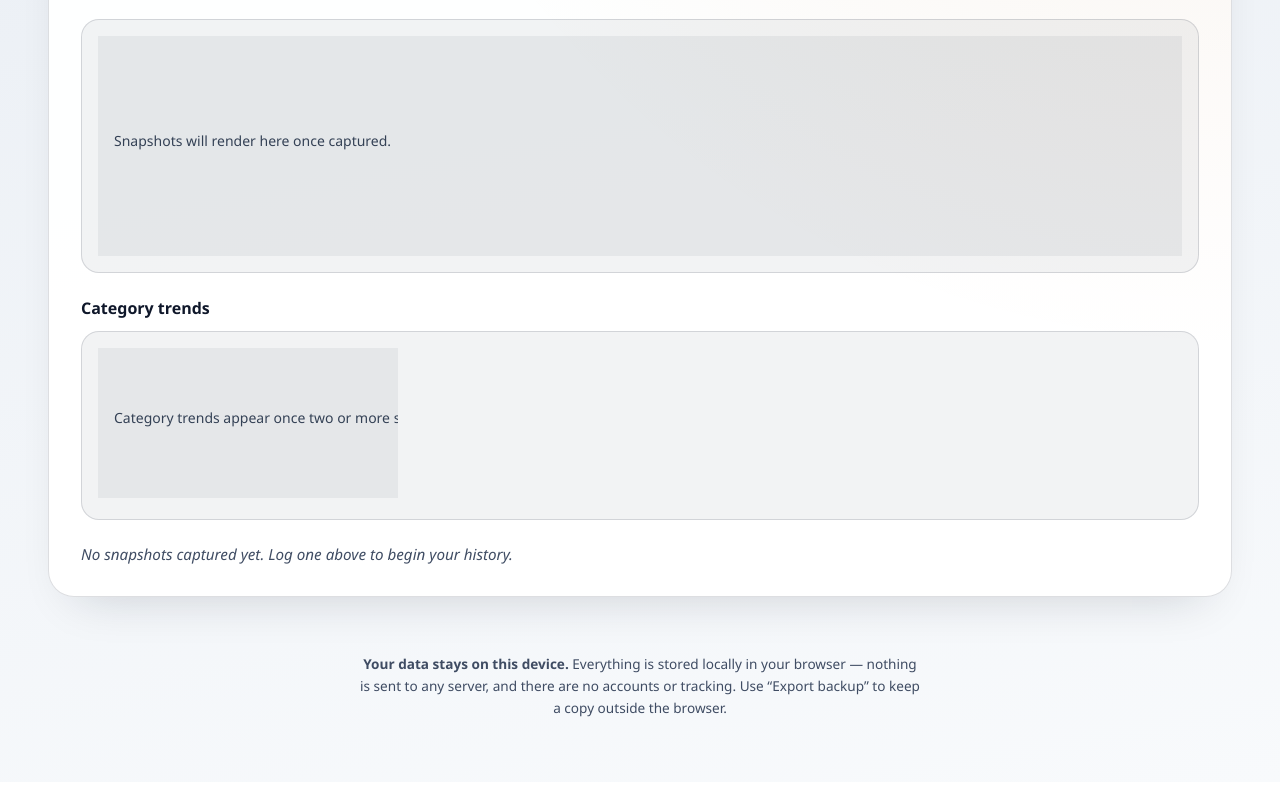
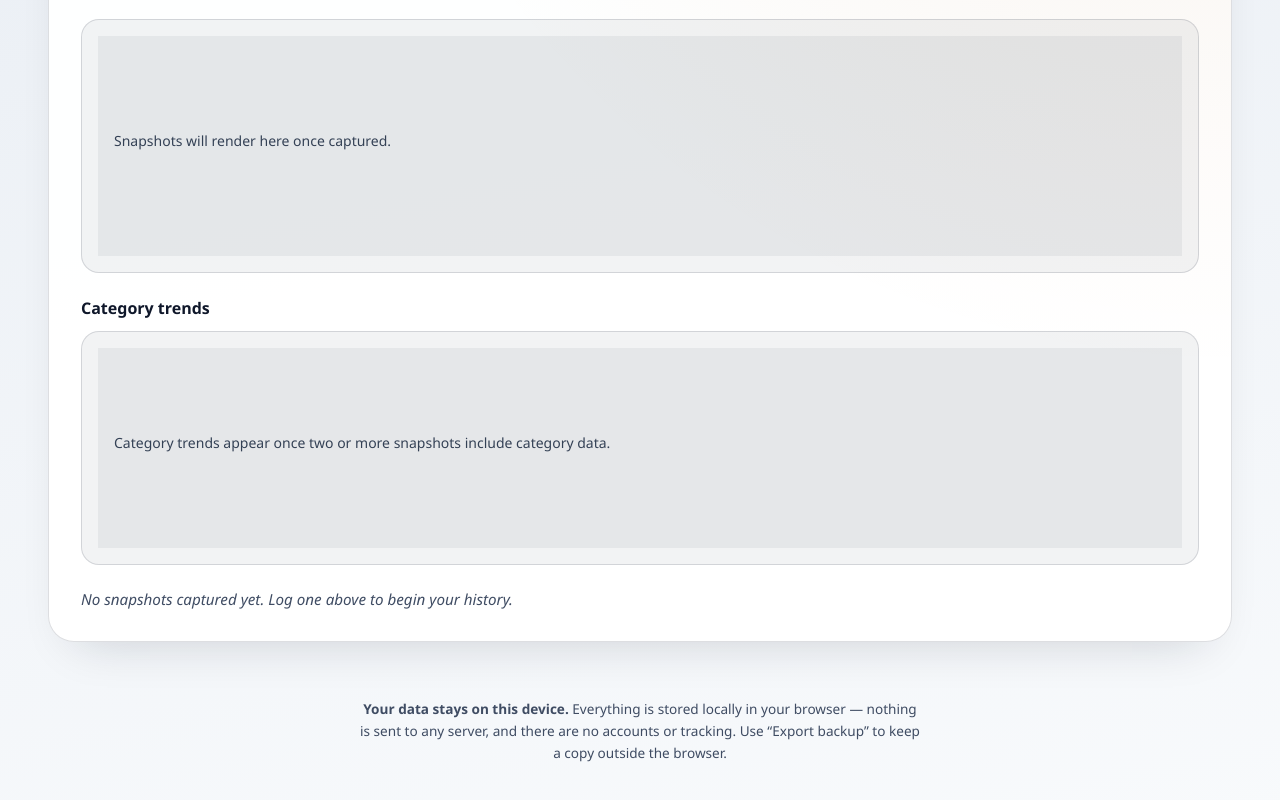
Before and after one commit to Measomorph/Income-Calculator-Prototype, a website built with Vite: page index.html in a window 1280 px wide. Shown: the part 3259-4059 px from the top of the page. Built offline with nearby package versions, Linux system fonts and the light colour scheme.

Commit message:
Fix clipped empty-state text in the category trends chart
The trends canvas had no CSS sizing, so it stayed at the 300px default
and clipped its message mid-word. Sized it like the main chart and
added word-wrapping for canvas empty-state messages (both charts), so
long messages break across lines instead of running off the edge.

```diff
--- a/src/snapshots.js
+++ b/src/snapshots.js
@@ -16,6 +16,28 @@ const SERIES = {
 function cssVar(name, fallback) {
   const value = getComputedStyle(document.documentElement).getPropertyValue(name).trim();
   return value || fallback;
+}
+
+/** Draws a message word-wrapped to the canvas width instead of clipping. */
+function drawWrappedMessage(ctx, text, maxWidth, height) {
+  const words = text.split(' ');
+  const lines = [];
+  let line = '';
+  words.forEach((word) => {
+    const candidate = line ? `${line} ${word}` : word;
+    if (ctx.measureText(candidate).width > maxWidth && line) {
+      lines.push(line);
+      line = word;
+    } else {
+      line = candidate;
+    }
+  });
+  if (line) lines.push(line);
+  const lineHeight = 20;
+  const startY = height / 2 - ((lines.length - 1) * lineHeight) / 2;
+  lines.forEach((textLine, index) => {
+    ctx.fillText(textLine, 16, startY + index * lineHeight);
+  });
 }
 
 export function createSnapshotsController({
@@ -191,10 +213,11 @@ export function createSnapshotsController({
     if (!data.length || seriesKeys.length === 0) {
       ctx.fillStyle = chartText;
       ctx.font = '14px "Segoe UI", sans-serif';
-      ctx.fillText(
+      drawWrappedMessage(
+        ctx,
         !data.length ? 'Snapshots will render here once captured.' : 'Select at least one series to plot.',
-        16,
-        height / 2
+        width - 32,
+        height
       );
       return;
     }
@@ -293,7 +316,7 @@ export function createSnapshotsController({
     if (withCategories.length < 2) {
       ctx.fillStyle = cssVar('--chart-text', '#94a3b8');
       ctx.font = '14px "Segoe UI", sans-serif';
-      ctx.fillText('Category trends appear once two or more snapshots include category data.', 16, height / 2);
+      drawWrappedMessage(ctx, 'Category trends appear once two or more snapshots include category data.', width - 32, height);
       return;
     }
 
--- a/styles.css
+++ b/styles.css
@@ -1104,6 +1104,12 @@ header p {
   display: block;
 }
 
+#category-trend-chart {
+  width: 100%;
+  height: 200px;
+  display: block;
+}
+
 .snapshot-list {
   display: flex;
   flex-direction: column;
```
